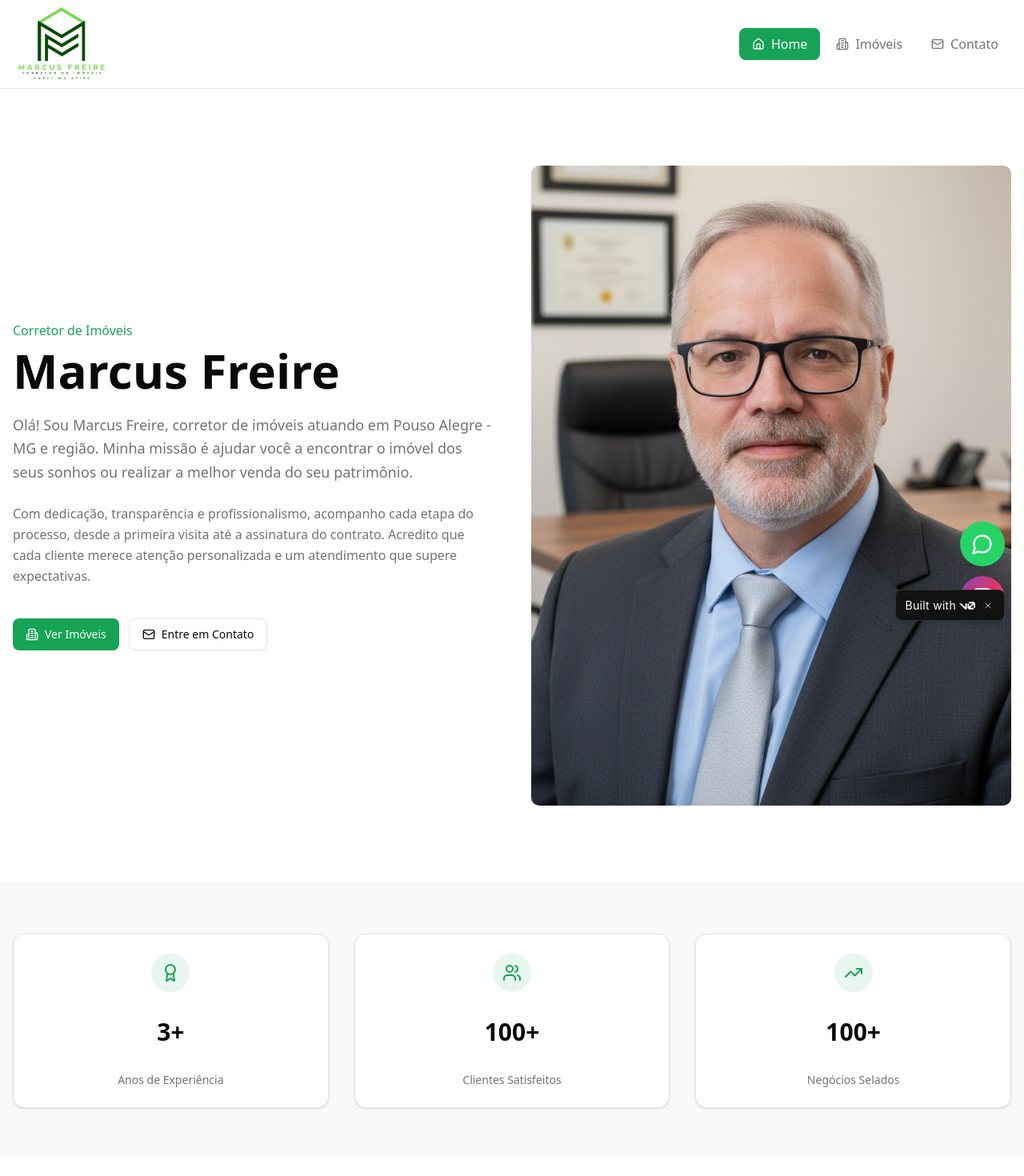
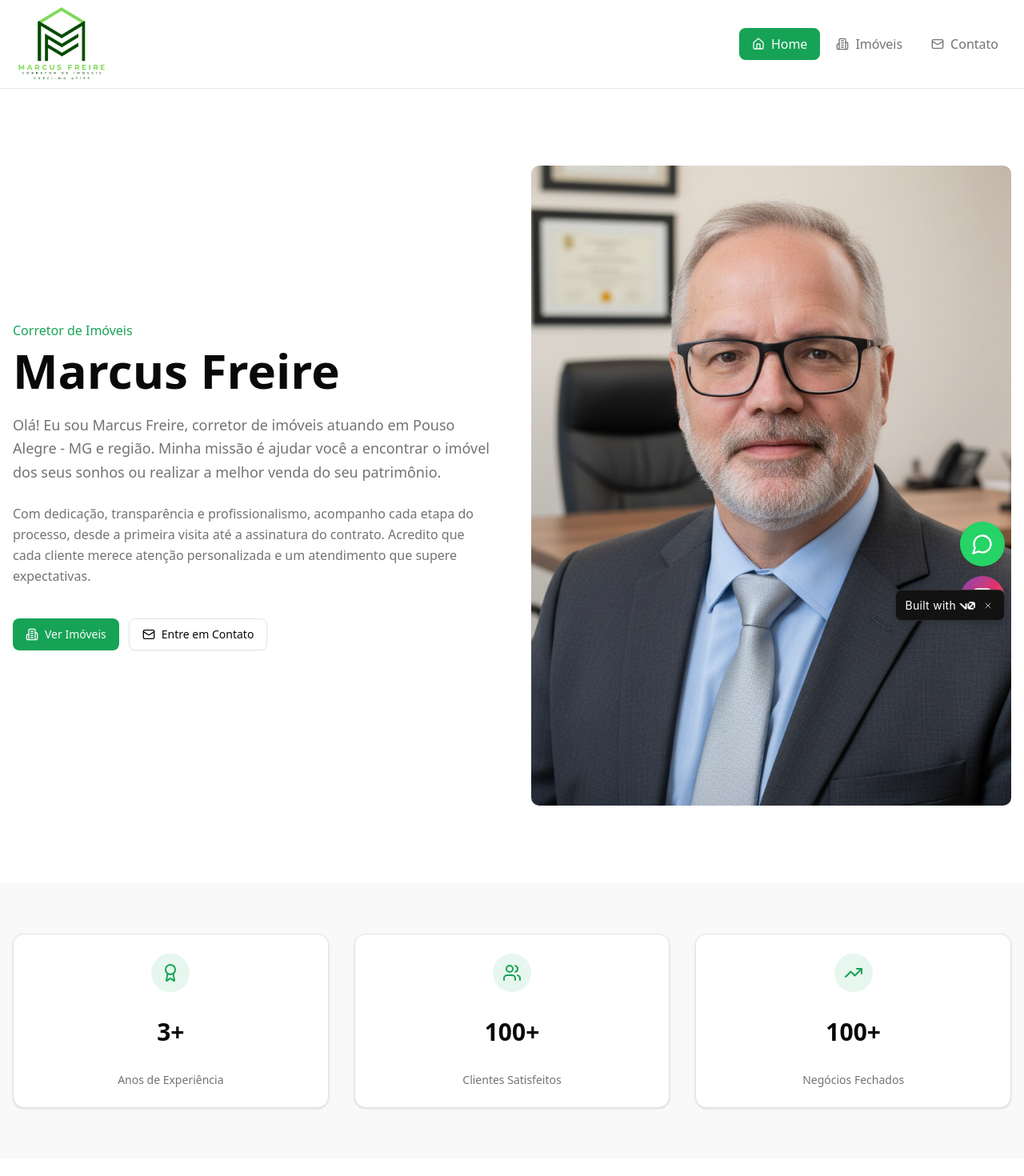
Before and after one commit to PedroCavalcantiFigueiredo/marcus-freire-corretor-site, a Next.js app: page / in a window 1280 px wide. Shown: the top 1470 px of the page at 80% size. Built offline with nearby package versions, Linux system fonts and the light colour scheme.

Commit message:
Testando

```diff
--- a/app/page.tsx
+++ b/app/page.tsx
@@ -20,7 +20,7 @@ export default function HomePage() {
               </div>
 
               <p className="text-lg text-muted-foreground leading-relaxed text-pretty">
-                Olá! Sou Marcus Freire, corretor de imóveis atuando em Pouso Alegre - MG e região. Minha missão é ajudar
+                Olá! Eu sou Marcus Freire, corretor de imóveis atuando em Pouso Alegre - MG e região. Minha missão é ajudar
                 você a encontrar o imóvel dos seus sonhos ou realizar a melhor venda do seu patrimônio.
               </p>
 
@@ -83,7 +83,7 @@ export default function HomePage() {
                   <TrendingUp className="w-6 h-6 text-primary" />
                 </div>
                 <div className="text-3xl font-bold text-foreground">100+</div>
-                <div className="text-sm text-muted-foreground">Negócios Selados</div>
+                <div className="text-sm text-muted-foreground">Negócios Fechados</div>
               </Card>
             </div>
           </div>
```
